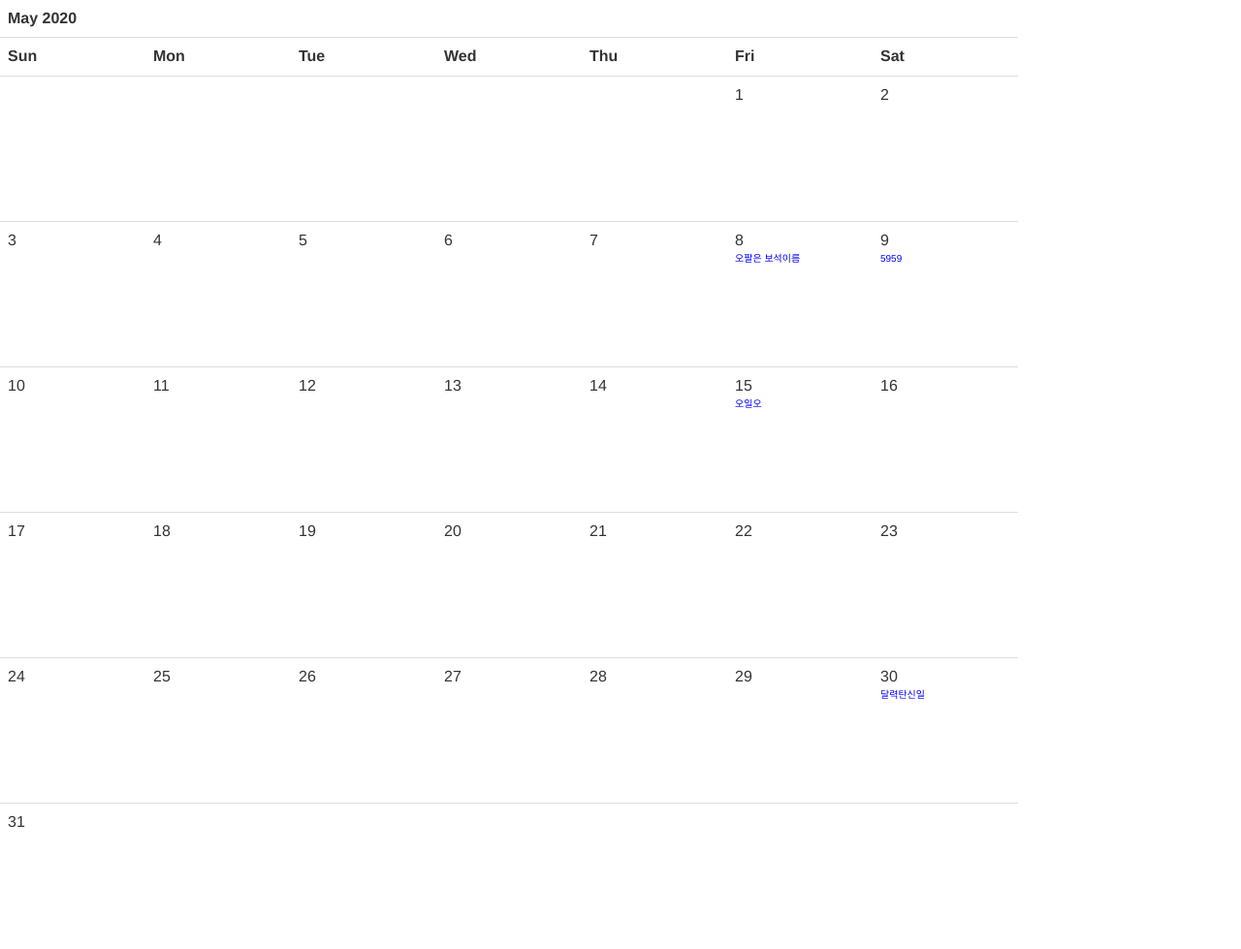
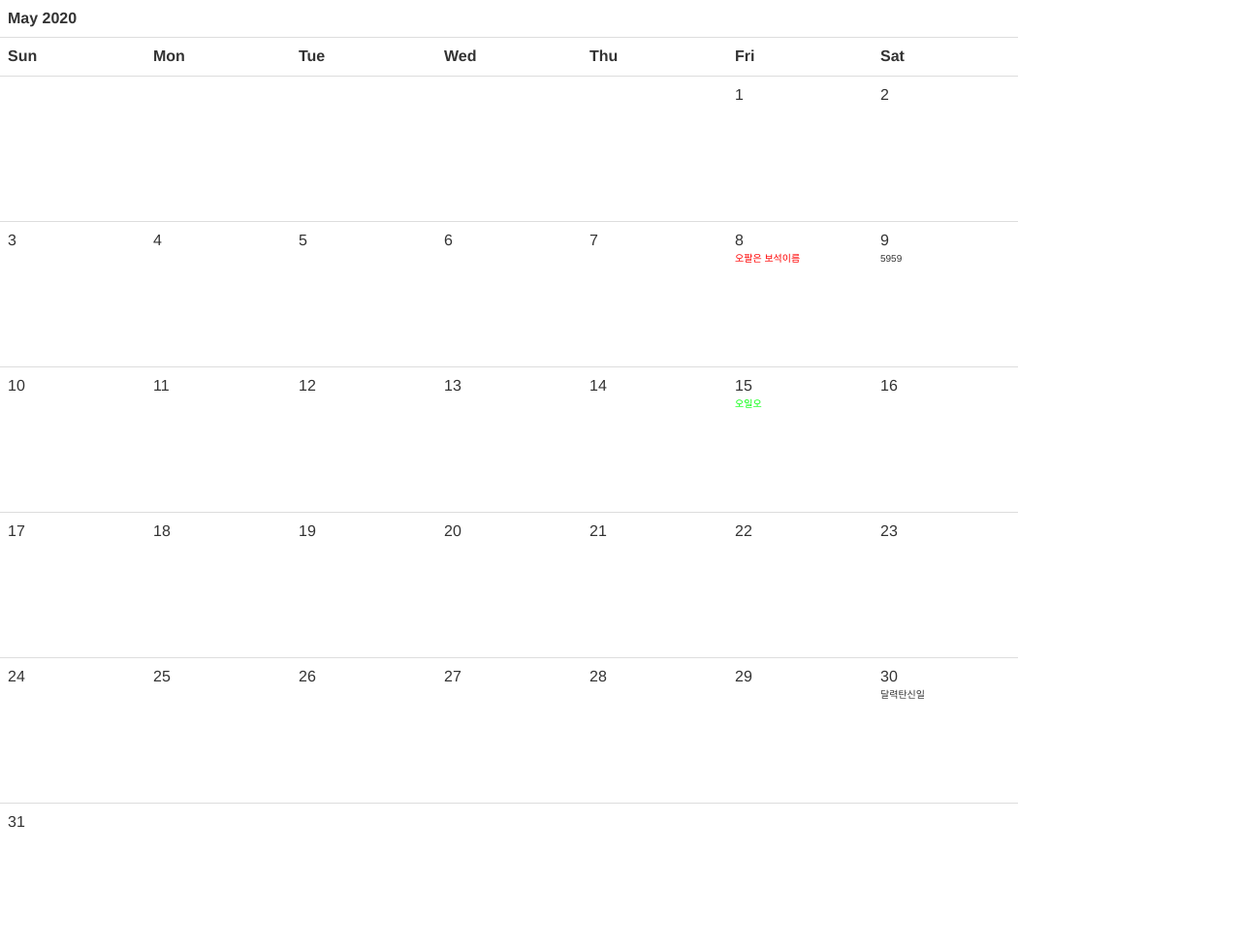
Before and after one commit to centraldogma99/newbie_project, a Django app: page / in a window 1280 px wide. Shown: the part 97-1076 px from the top of the page at 97% size. Run offline with Django 3.2, Linux system fonts and the light colour scheme; data comes from the database, SQL or seed files in the repository; both versions use the stored data as it was after the commit; some libraries are stand-ins or nearby versions.

Commit message:
일정에 색깔 넣기 구현

```diff
--- a/cencal/forms.py
+++ b/cencal/forms.py
@@ -5,4 +5,4 @@ from .models import Event
 class EventForm(ModelForm):
     class Meta:
         model = Event
-        fields = ['date', 'title', 'description', 'start_time', 'end_time', 'author']
+        fields = ['date', 'title', 'description', 'color', 'start_time', 'end_time', 'author']
--- a/cencal/models.py
+++ b/cencal/models.py
@@ -9,6 +9,7 @@ class Event(models.Model):
     date = models.DateField('date')
     title = models.CharField(max_length=50)
     description = models.TextField('description')
+    color = models.TextField('color')
     start_time = models.TimeField('start_time')
     end_time = models.TimeField('end_time')
     author = models.TextField('author')
@@ -33,11 +34,11 @@ class Event(models.Model):
 
     def clean(self):
         if self.start_time >= self.end_time:
-            raise ValidationError('<div class="formerror">종료시간은 시작시간보다 나중이어야 합니다.</div>')
+            raise ValidationError('<div class="info">종료시간은 시작시간보다 나중이어야 합니다.</div>')
 
         events = Event.objects.filter(date=self.date)
         if events.exists():
             for event in events:
                 if self.check_overlap(event.start_time, event.end_time, self.start_time, self.end_time):
                     raise ValidationError(
-                        '<div class="formerror">다른 이벤트와 시간대가 겹칩니다 : <br><strong>' + str(event.title) + "</strong><br>" + str(event.date) + ', ' + str(event.start_time) + '-' + str(event.end_time) + "</div>")
+                        '<div class="info">다른 이벤트와 시간대가 겹칩니다 : <br><strong>' + str(event.title) + "</strong><br>" + str(event.date) + ', ' + str(event.start_time) + '-' + str(event.end_time) + "</div>")
--- a/cencal/static/css/style.css
+++ b/cencal/static/css/style.css
@@ -21,10 +21,9 @@
 
 .events {
     font-size: 10px;
-    color: #0000ff;
 }
 
-.formerror {
+.info {
     background-color: #FF9B9B;
     border : 1px solid black;
     padding : 7px;
--- a/cencal/templates/cencal/index.html
+++ b/cencal/templates/cencal/index.html
@@ -60,6 +60,12 @@
             form.append($("<p></p>").html(jQuery('<textarea/>', {
                 name: "description",
                 value: "세부사항 입력"
+            })));
+            form.append($("<strong>").html("색상"));
+            form.append($("<p></p>").html(jQuery('<input/>', {
+                name: "color",
+                type: "color",
+                value: "#0000ff"
             })));
             form.append($("<strong>").html("시작 시간"));
             form.append($("<p></p>").html(jQuery('<input/>', {
@@ -178,6 +184,7 @@
                                 if (parseInt(event.fields.date.slice(8)) == parseInt(element.firstChild.data)){
                                     var a = document.createElement("p");
                                     a.innerHTML = event.fields.title;
+                                    a.style.color = event.fields.color;
                                     a.className = "events";
                                     this.appendChild(a);
                                 }
@@ -254,7 +261,7 @@
                     console.log(response);
                     refreshCalendarAjax(year, month);
                     listevent(year, month, day);
-                    document.getElementById("sidebar").insertAdjacentHTML( 'afterbegin', "일정 등록 성공!" );
+                    document.getElementById("sidebar").insertAdjacentHTML( 'afterbegin', '<div class="info">일정 등록 성공!</div>' );
                 },
                 error: function(data){
                     if (data.status == 599) {
```
Also changed, not shown: db.sqlite3.
